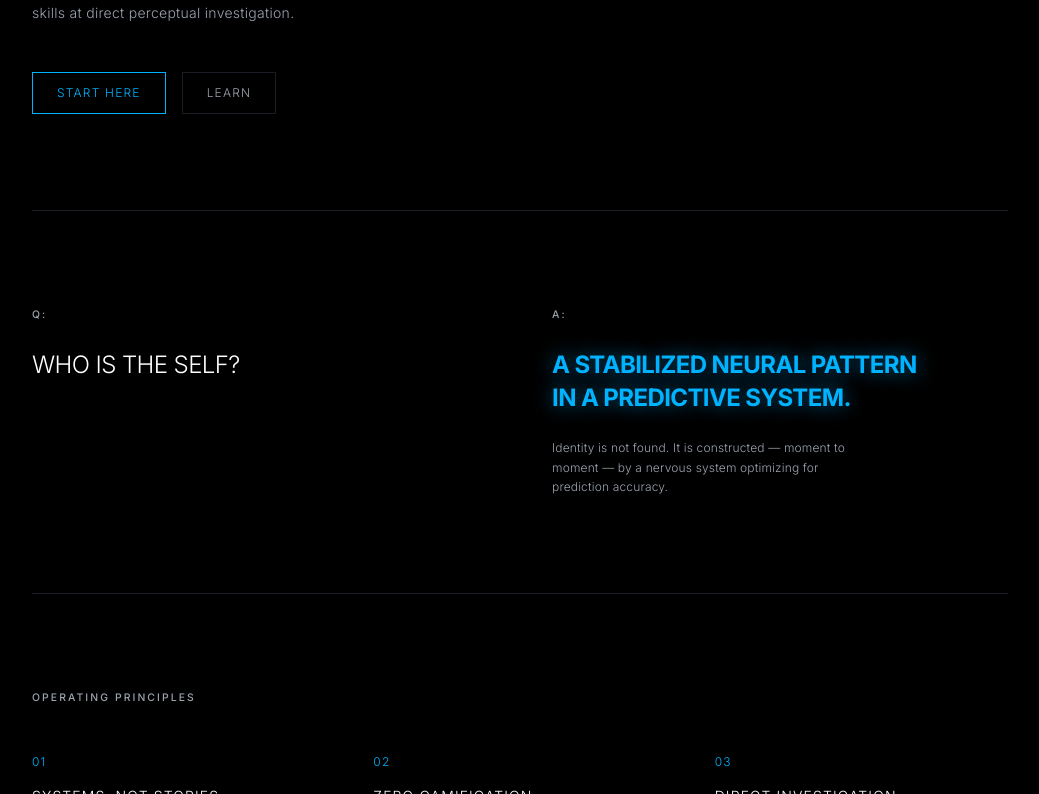
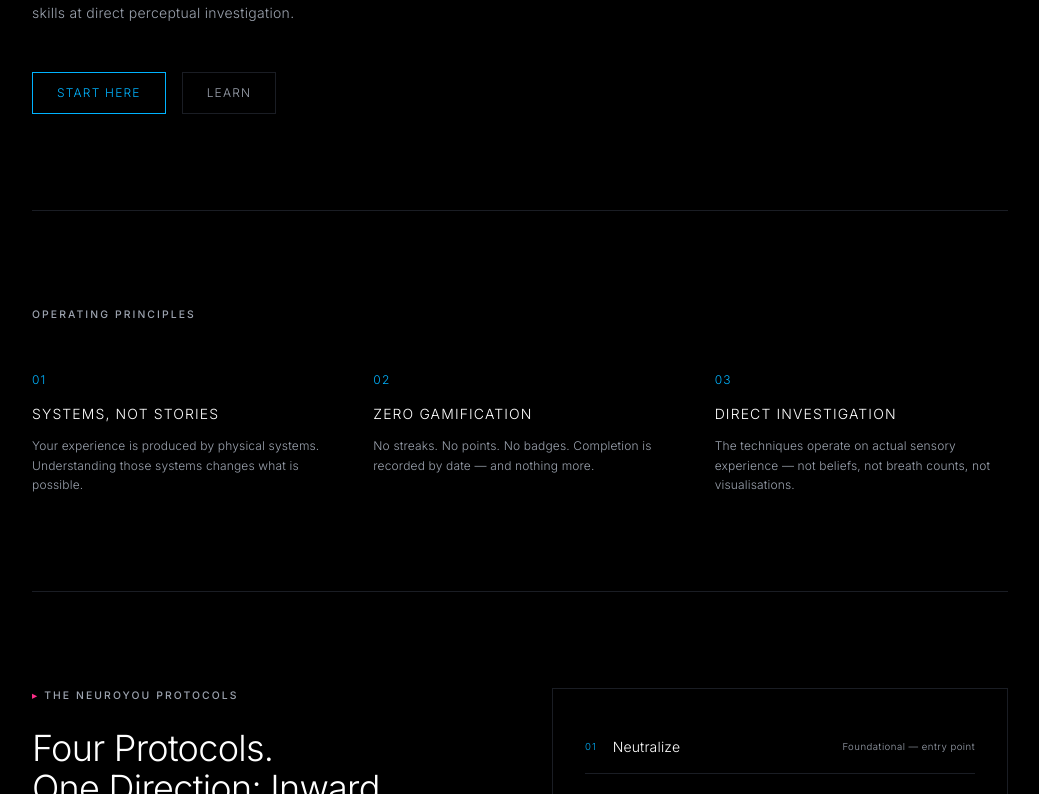
Before and after one commit to peter-j-hill/neuroyou, a Next.js app: page / in a window 1280 px wide. Shown: the part 547-1341 px from the top of the page, without its empty margins (120-1159 px from the left). Built offline with nearby package versions, Linux system fonts and the light colour scheme; no server answers.

Commit message:
Remove Who Is The Self section from homepage

```diff
--- a/app/page.tsx
+++ b/app/page.tsx
@@ -44,25 +44,6 @@ export default function HomePage() {
         </div>
       </section>
 
-      {/* Q&A punch */}
-      <section className="py-24 border-b border-[var(--border)] grid sm:grid-cols-2 gap-16">
-        <div>
-          <p className="label mb-6">Q:</p>
-          <p className="text-2xl font-light text-[var(--white)] leading-snug tracking-tight">
-            WHO IS THE SELF?
-          </p>
-        </div>
-        <div>
-          <p className="label mb-6">A:</p>
-          <p className="text-2xl font-bold text-[var(--blue)] text-glow-blue leading-snug tracking-tight uppercase">
-            A stabilized neural pattern<br />in a predictive system.
-          </p>
-          <p className="text-xs text-[var(--muted)] mt-6 leading-relaxed font-light max-w-xs">
-            Identity is not found. It is constructed — moment to moment — by a nervous system
-            optimizing for prediction accuracy.
-          </p>
-        </div>
-      </section>
 
       {/* Three axioms */}
       <section className="py-24 border-b border-[var(--border)]">
```
